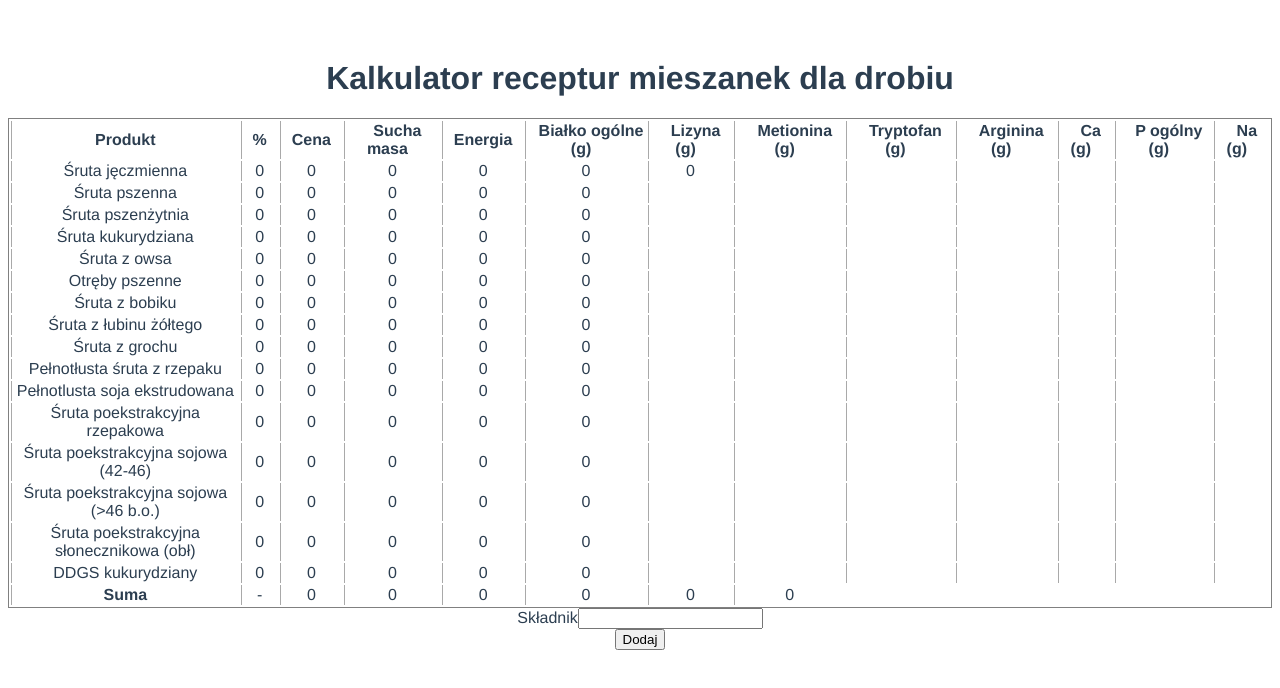
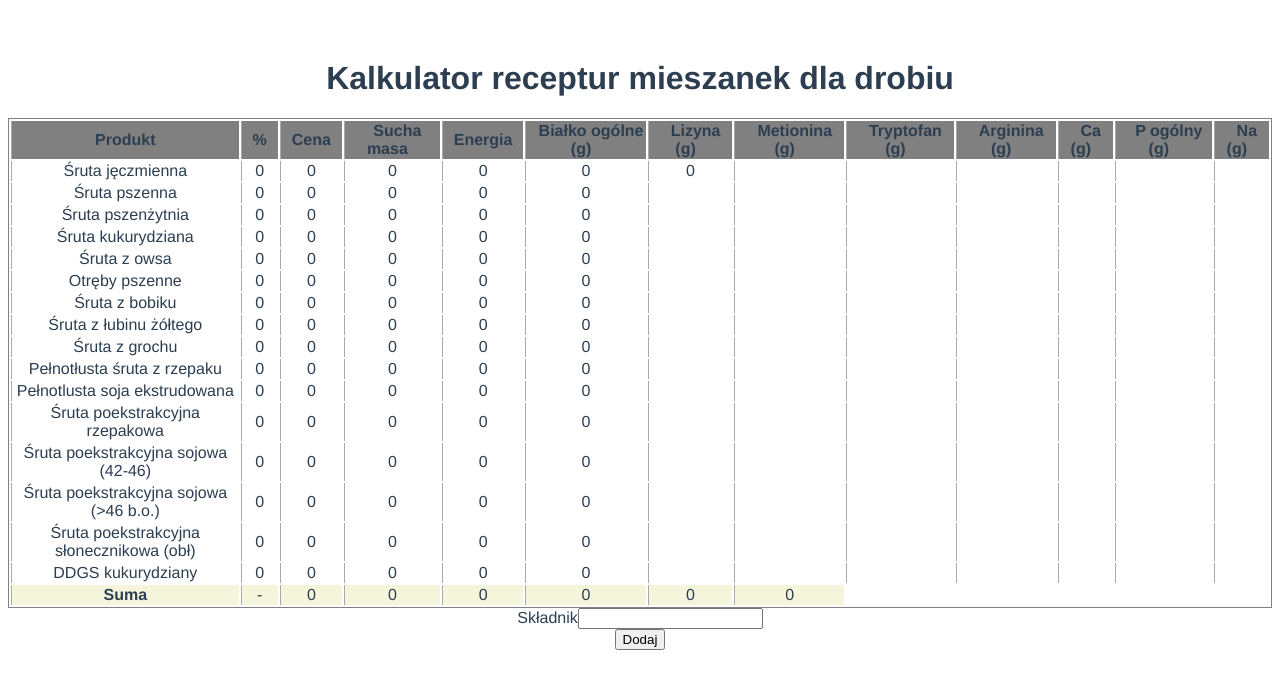
Before and after one commit to lemcz/sggw-poultry-forage-calculator, a Vue app: page / in a window 1280 px wide. Shown: the top 688 px of the page. Built offline with nearby package versions, Linux system fonts and the light colour scheme.

Commit message:
refactor: Calculate sums in computed instead of setup

```diff
--- a/src/components/foodItemTable/FoodItemTable.vue
+++ b/src/components/foodItemTable/FoodItemTable.vue
@@ -26,28 +26,30 @@
 </template>
 
 <script lang="ts">
+import { defineComponent } from 'vue';
 import { FoodItemRecord } from '@/models/foodItem.model';
 
-export default {
+export default defineComponent({
   name: 'FoodItemTable',
   props: {
-    products: Object as () => FoodItemRecord,
+    products: Array as () => FoodItemRecord[],
     headers: Array,
   },
-  setup(props: { headers: string[]; products: FoodItemRecord[] }) {
-    // TODO this will probably be better to get from parent component
-    return {
-      sums: props.products.reduce((acc: number[], curr) => {
+  computed: {
+    sums(): number[] {
+      return (
+        this.products?.reduce((acc: number[], curr) => {
           Object.values(curr).forEach((value, idx) => {
             if (typeof value === 'number') {
               acc[idx] = acc[idx] ? acc[idx] + value : value;
             }
           });
           return acc;
-      }, []),
-    };
+        }, []) ?? []
+      );
     },
-};
+  },
+});
 </script>
 
 <style scoped>
@@ -64,4 +66,16 @@ thead .header_label {
   margin-left: 10px;
   margin-right: 10px;
 }
+
+thead tr {
+  background-color: grey;
+}
+
+tbody tr:hover {
+  background-color: lightgrey;
+}
+
+tfoot tr {
+  background-color: beige;
+}
 </style>
```
Lines whose indentation alone changed are shown as unchanged.
